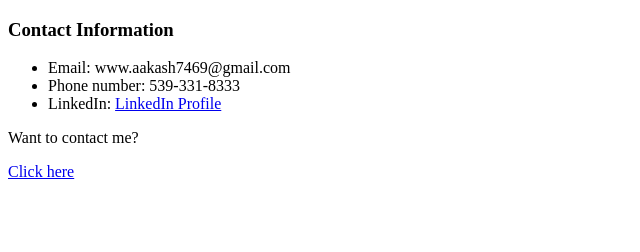
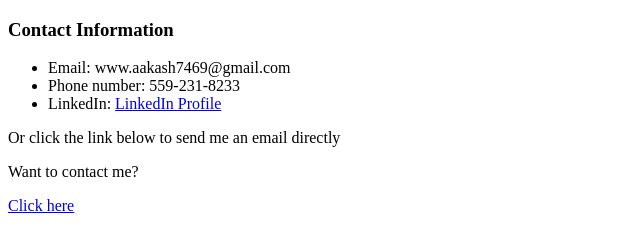
Before and after one commit to Aakash6177/Resume-Website, a plain HTML site: page contact.html in a window 1280 px wide. Shown: the whole page, without its empty margins (0-640 px from the left). Drawn offline with Linux system fonts and the light colour scheme.

Commit message:
updated contact page information

```diff
--- a/contact.html
+++ b/contact.html
@@ -8,9 +8,10 @@
     <h3>Contact Information</h3>
     <ul>
       <li>Email: www.aakash7469@gmail.com</li>
-      <li>Phone number: 539-331-8333</li>
+      <li>Phone number: 559-231-8233</li>
       <li>LinkedIn: <a href="https://www.linkedin.com/in/aakash-sharma-8a086a185/">LinkedIn Profile</a></li>
     </ul>
+    <p>Or click the link below to send me an email directly</p>
     <p>Want to contact me? </p>
     <p><a href="./user_input.html">Click here</a></p>
   </body>
```
